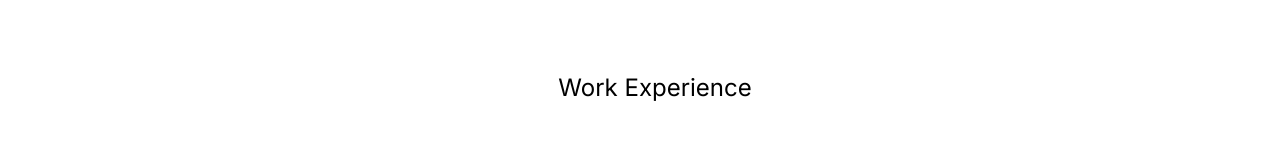
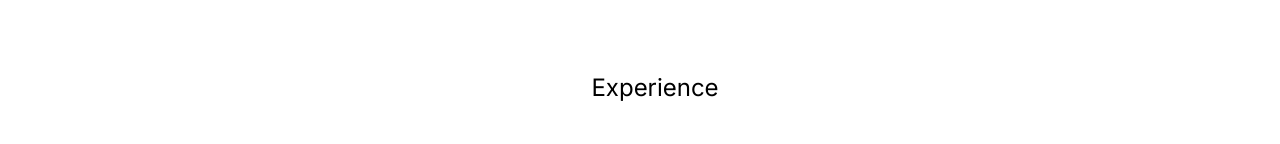
Before and after one commit to ssoemoe/ssoemoe.github.io, a React (Vite) app: page / in a window 1280 px wide. Shown: the part 594-738 px from the top of the page. Built offline with nearby package versions, Linux system fonts and the light colour scheme.

Commit message:
refactor: wording

```diff
--- a/src/components/timeline/Timeline.tsx
+++ b/src/components/timeline/Timeline.tsx
@@ -20,7 +20,7 @@ export default function JobTimeline({ items = EXPERIENCES }: JobTimelineProps) {
     return (
         <section className="mx-auto max-w-3xl px-4 py-12 fade-in-slide">
             <h1 className="w-full flex align-items justify-center heading mb-3 md:mb-10">
-                Work Experience
+                Experience
             </h1>
             {/* Vertical Timeline Rail */}
             <ol className="relative border-s-2 border-slate-200 dark:border-slate-800">
```
